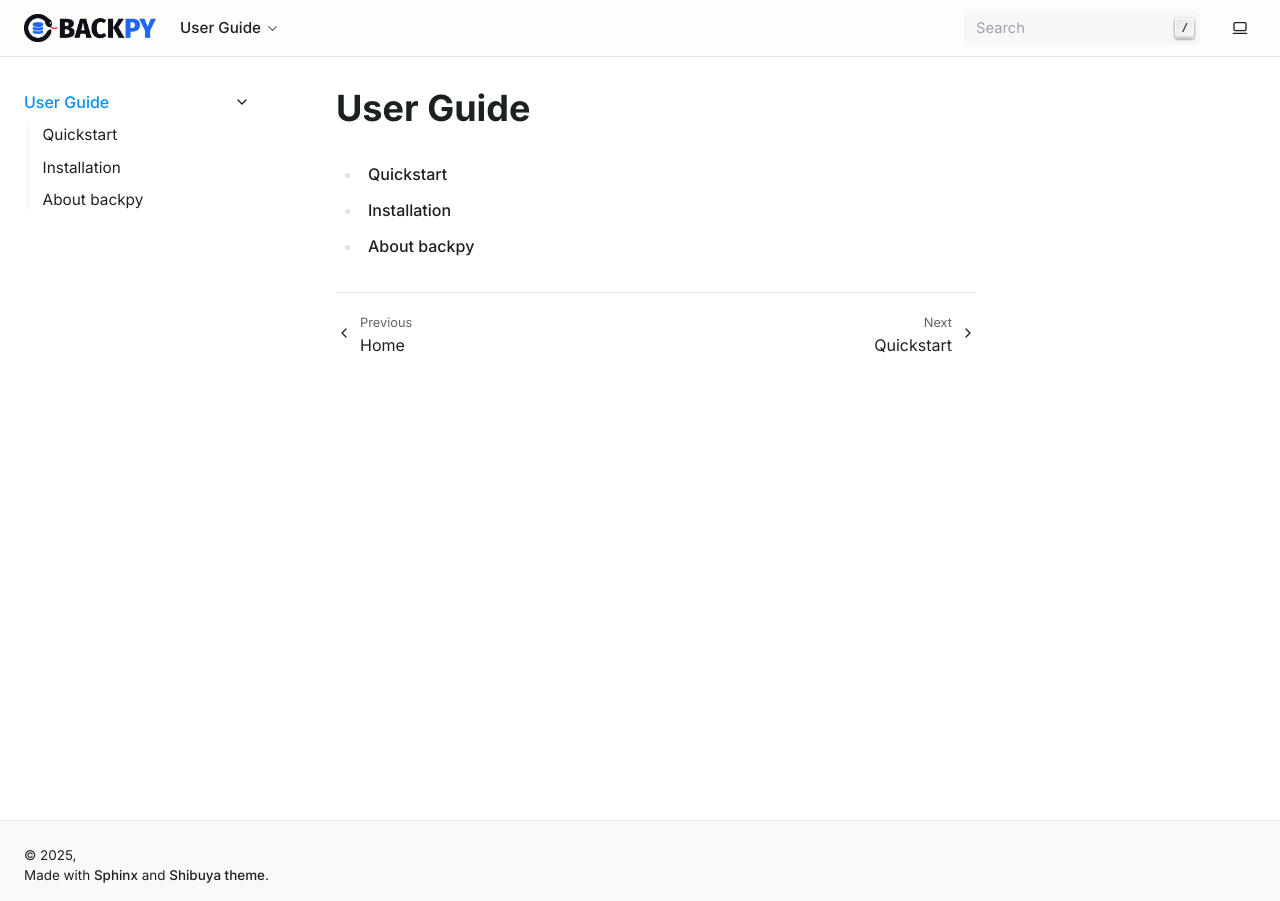
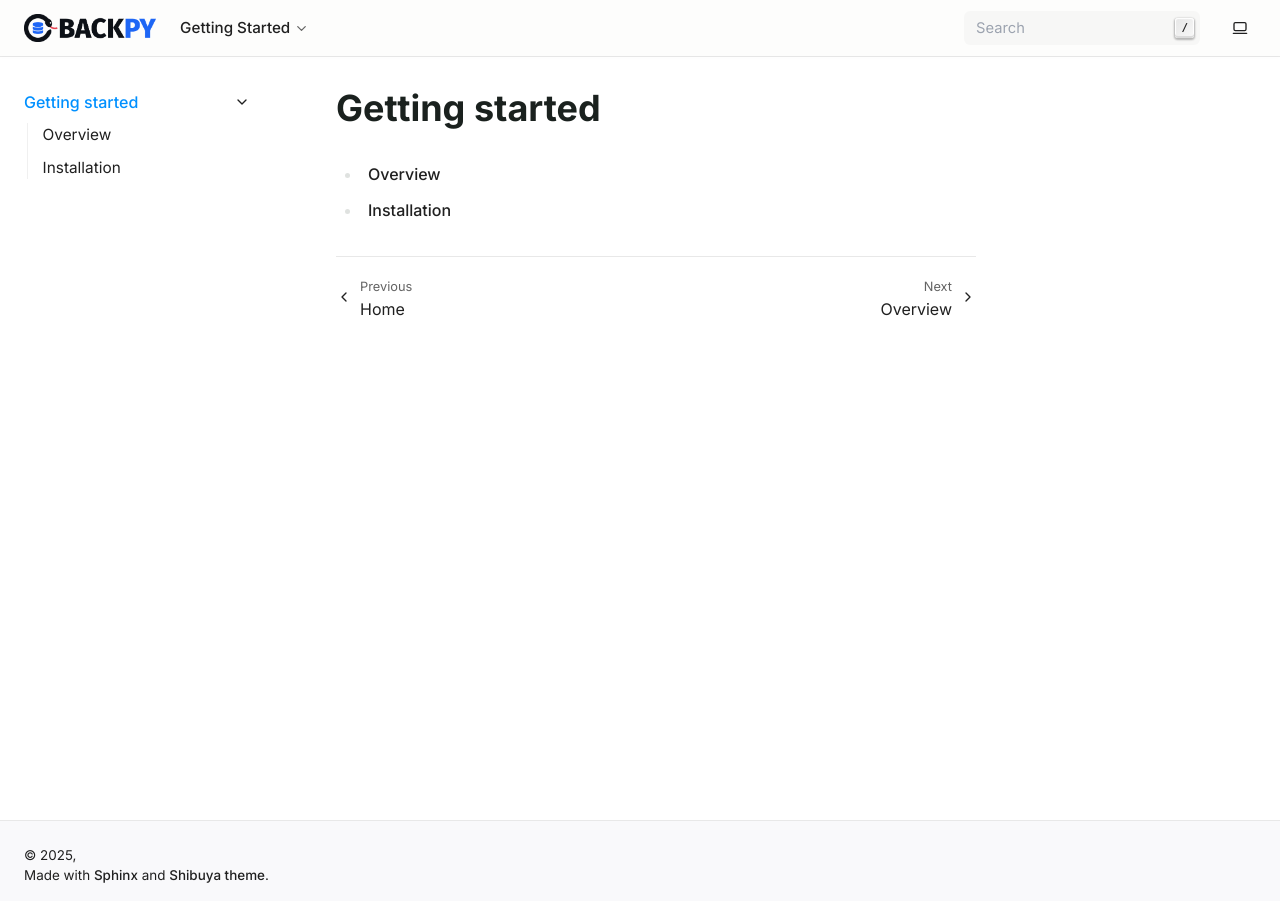
Before and after one commit to tgross03/backpy, a Sphinx documentation site: the page built from docs/getting-started/index.rst, in a window 1280 px wide. Built offline with Sphinx 7.4.7, drawn with Linux system fonts in a browser that asks for light colours; pages that are not in the unit, such as notebooks, are missing from menus; the version number could not be read and is left out.

Commit message:
Restructure docs

```diff
--- a/docs/conf.py
+++ b/docs/conf.py
@@ -58,20 +58,16 @@ html_theme_options = {
     "accent_color": "blue",
     "nav_links": [
         {
-            "title": "User Guide",
-            "url": "writing",
+            "title": "Getting Started",
+            "url": "getting-started/index",
             "children": [
                 {
-                    "title": "Quickstart",
-                    "url": "user-guide/quickstart",
+                    "title": "Overview",
+                    "url": "getting-started/overview",
                 },
                 {
                     "title": "Installation",
-                    "url": "user-guide/installation",
-                },
-                {
-                    "title": "About",
-                    "url": "user-guide/about",
+                    "url": "getting-started/installation",
                 },
             ],
         },
--- a/docs/user-guide/index.rst
+++ b/docs/getting-started/index.rst
@@ -1,13 +1,12 @@
 .. _user-guide:
 
-**********
-User Guide
-**********
+***************
+Getting started
+***************
 
 .. toctree::
    :maxdepth: 1
    :glob:
 
-  quickstart
+  overview
   installation
-  about
--- /dev/null
+++ b/docs/getting-started/overview.rst
@@ -0,0 +1,5 @@
+.. _overview:
+
+********
+Overview
+********
--- a/docs/index.rst
+++ b/docs/index.rst
@@ -6,5 +6,5 @@ backpy documentation
 .. toctree::
    :maxdepth: 2
 
-  user-guide/index
+  getting-started/index
   api-reference/index
--- a/docs/user-guide/about.rst
+++ /dev/null
@@ -1,5 +0,0 @@
-.. _about:
-
-************
-About backpy
-************
--- a/docs/user-guide/installation.rst
+++ /dev/null
@@ -1,5 +0,0 @@
-.. _installation:
-
-************
-Installation
-************
--- a/docs/user-guide/quickstart.rst
+++ /dev/null
@@ -1,5 +0,0 @@
-.. _quickstart:
-
-**********
-Quickstart
-**********
```
Also changed, not shown: docs/getting-started/installation.rst (added, +11 -0 lines).
